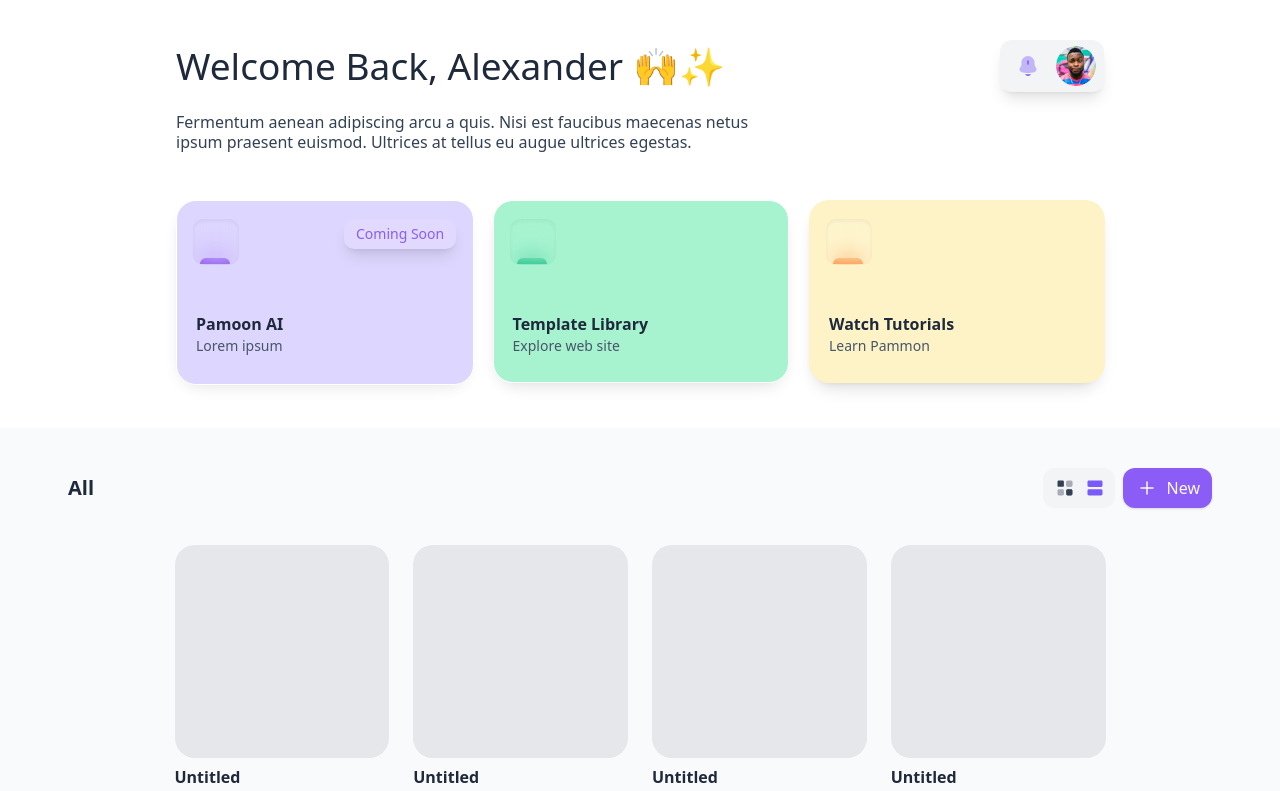
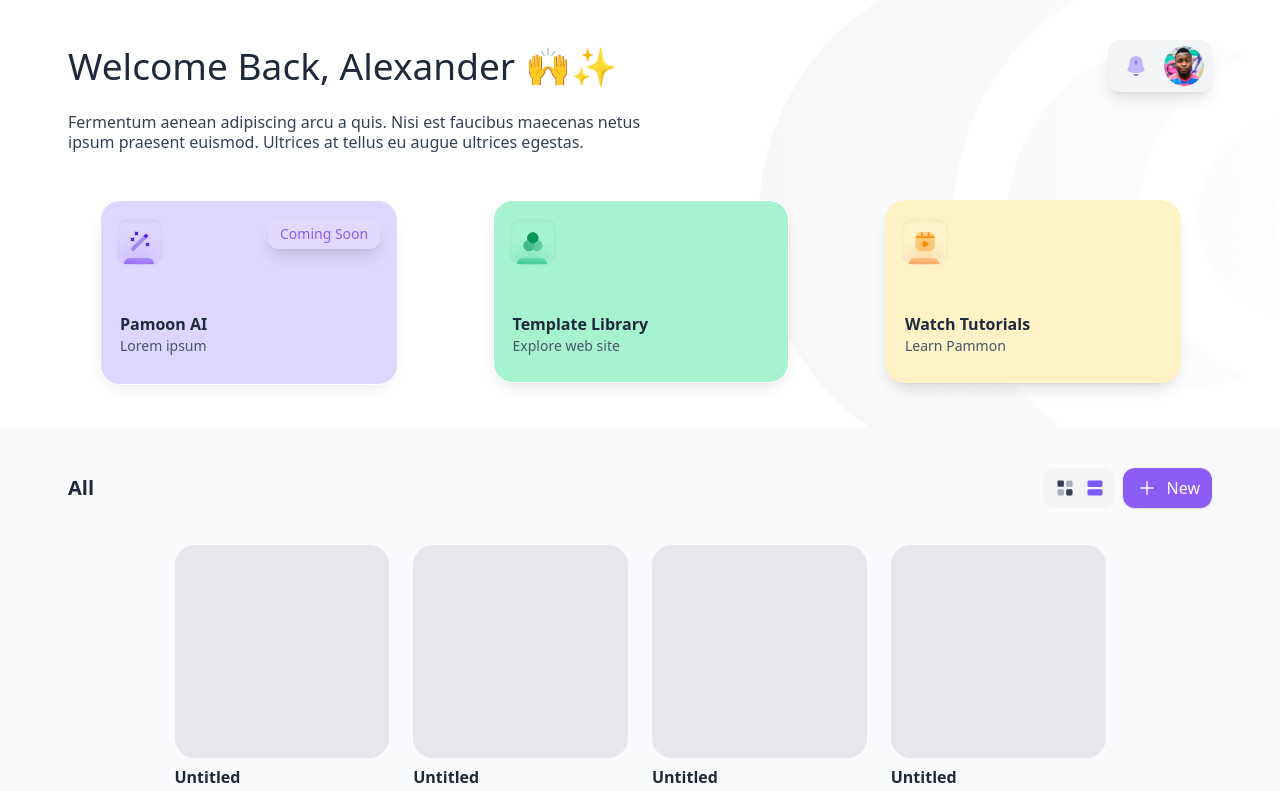
Before and after one commit to KhaledHN/pamoon-main-panel, a Next.js app: page / in a window 1280 px wide. Shown: the top 791 px of the page. Built offline with nearby package versions, Linux system fonts and the light colour scheme.

Commit message:
Adding bg picture and alignment

```diff
--- a/components/Page1.js
+++ b/components/Page1.js
@@ -8,8 +8,11 @@ const Page1 = () => {
   };
 
   return (
-    <div className="w-full md:h-[428px] h-[1000px] duration-200 bg-white text-center flex items-start md:items-center justify-center overflow-hidden mx-auto ">
-      <div className="w-full md:w-[80%] h-full pt-[40px] duration-200 px-4 md:px-12 ">
+    <div
+      className="w-full md:h-[428px] h-[1000px] duration-200 bg-white text-center flex items-start md:items-center justify-center overflow-hidden mx-auto bg-no-repeat bg-right  "
+      style={{ backgroundImage: 'url("/assets/Union.png")' }}
+    >
+      <div className="w-full md:max-w-[1240px] h-full pt-[40px] duration-200 px-4 md:px-12 ">
         <div className="w-full justify-between items-start flex duration-200 flex-col md:flex-row">
           <div className="md:w-[1240px]">
             <p className="text-left text-slate-800 text-[37.05px] font-medium leading-[51.87px] ">
@@ -58,7 +61,8 @@ const Page1 = () => {
           </div>
         </div>
 
-        <div className="w-full h-full pt-[48px] md:flex md:justify-between mx-auto ">
+        <div className=" w-full px-8 ">
+          <div className=" w-full h-full pt-[48px] md:flex md:justify-between mx-auto ">
             <div className="w-[295px]  h-[180px] relative shadow-lg rounded-3xl mb-8 md:mb-0">
               <div class="w-[298px] h-[185px] left-0 top-0 absolute bg-violet-200 rounded-[20px] border border-white"></div>
               <div class="left-[20px] top-[117px] absolute flex-col justify-start items-start gap-2 inline-flex">
@@ -78,7 +82,9 @@ const Page1 = () => {
                 <div class="w-[29.96px] h-[6.84px] left-[6.78px] top-[38.78px] absolute bg-violet-600 rounded-tl-[40px] rounded-tr-[40px]"></div>
                 <div class="w-[46px] h-[46px] left-0 top-0 absolute  bg-opacity-20 rounded-[10px] shadow-inner backdrop-blur-[13.40px]"></div>
                 <div class="w-6 h-6 left-[11px] top-[11px] absolute justify-center items-center inline-flex">
-                <div class="w-6 h-6 relative"></div>
+                  <div class="w-6 h-6 relative">
+                    <img src="/assets/magicpen.svg" />
+                  </div>
                 </div>
               </div>
             </div>
@@ -97,7 +103,9 @@ const Page1 = () => {
                 <div class="w-[29.96px] h-[6.84px] left-[7.44px] top-[38.78px] absolute bg-emerald-500 rounded-tl-[40px] rounded-tr-[40px]"></div>
                 <div class="w-[46px] h-[46px] left-0 top-0 absolute bg-opacity-20 rounded-[10px] shadow-inner backdrop-blur-[10px]"></div>
                 <div class="w-6 h-6 left-[11px] top-[11px] absolute justify-center items-center inline-flex">
-                <div class="w-6 h-6 relative"></div>
+                  <div class="w-6 h-6 relative">
+                    <img src="/assets/colorfilter.svg" />
+                  </div>
                 </div>
               </div>
             </div>
@@ -116,7 +124,10 @@ const Page1 = () => {
                 <div class="w-[29.96px] h-[6.84px] left-[7.11px] top-[38.78px] absolute bg-orange-500 rounded-tl-[40px] rounded-tr-[40px]"></div>
                 <div class="w-[46px] h-[46px] left-0 top-0 absolute bg-white bg-opacity-10 rounded-[10px] shadow-inner backdrop-blur-[9.90px]"></div>
                 <div class="w-6 h-6 left-[11px] top-[11px] absolute justify-center items-center inline-flex">
-                <div class="w-6 h-6 relative"></div>
+                  <div class="w-6 h-6 relative">
+                    <img src="/assets/video-play.svg" />
+                  </div>
+                </div>
               </div>
             </div>
           </div>
```
Also changed, not shown: public/assets/Union.png (added). Lines whose indentation alone changed are shown as unchanged.
